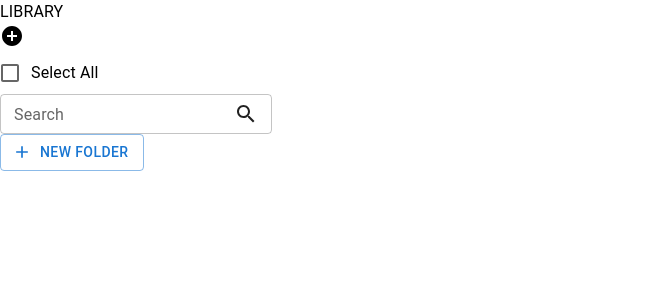
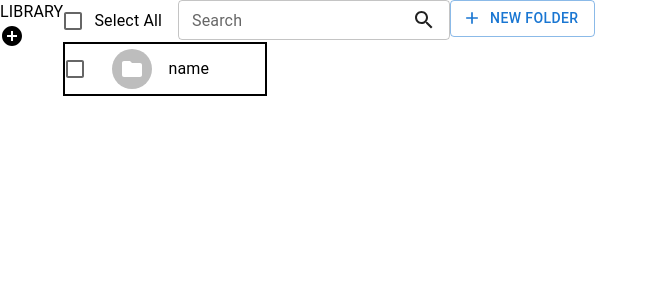
Before and after one commit to vaibhavthakkar26/folder-Managment, a React (Create React App) app in the folder my-app/: page / in a window 1280 px wide. Shown: the top 300 px of the page, without its empty margins (0-658 px from the left). Built offline with nearby package versions, Linux system fonts and the light colour scheme.

Commit message:
[Add] some basic html structure

```diff
--- a/my-app/src/Pages/Home.jsx
+++ b/my-app/src/Pages/Home.jsx
@@ -7,6 +7,7 @@ import FormControlLabel from '@mui/material/FormControlLabel';
 import Checkbox from '@mui/material/Checkbox';
 import Search from '../components/Search';
 import CreateFolder from '../components/CreateFolder';
+import DisplayFolder from '../components/Folders/DisplayFolder';
 
 function Home() {
   const dispatch = useDispatch();
@@ -30,20 +31,26 @@ function Home() {
 
 
   return (
-    <Box>
+    <Box display={"flex"}>
       <Box>
         <Typography>
           LIBRARY
         </Typography>
         <AddCircleIcon/>
       </Box>
-      <Box>
+
+      <Box> {/* Right SIDE */}
+        <Box display={"flex"}> {/* NavBar */}
         <FormGroup>
             <FormControlLabel control={<Checkbox />} label="Select All" />
         </FormGroup>
-        <Box>
+        <Box display={"flex"}>
               <Search/>
               <CreateFolder/>
+        </Box>
+        </Box>
+        <Box> {/* Display Folders */}
+          <DisplayFolder/>
         </Box>
       </Box>
     </Box>
--- a/my-app/src/components/CreateFolder/index.jsx
+++ b/my-app/src/components/CreateFolder/index.jsx
@@ -15,7 +15,8 @@ function CreateFolder() {
     const newFolderHandler = () =>{
         const data = {
             id: uuidv4(),
-            name:`new Folder`
+            name:`new Folder`,
+            selected:false
           }
           dispatch(createFolder(data));
           localStorage.setItem("folder",JSON.stringify([...folderTotalData,data]));
--- a/my-app/src/components/Folders/DisplayFolder.jsx
+++ b/my-app/src/components/Folders/DisplayFolder.jsx
@@ -1,11 +1,23 @@
-import React from 'react'
-
+import { Box, Checkbox, FormControlLabel, FormGroup } from "@mui/material";
+import React from "react";
+import Avatar from "@mui/material/Avatar";
+import FolderIcon from '@mui/icons-material/Folder';
+import ListItemAvatar from "@mui/material/ListItemAvatar/ListItemAvatar";
+import ListItemText from "@mui/material/ListItemText/ListItemText";
 function DisplayFolder() {
   return (
-    <div>
-
-    </div>
-  )
+    <Box display={"flex"} alignItems={"center"} border={"2px solid black"} width={200} height={50}>
+      <FormGroup>
+        <FormControlLabel control={<Checkbox />} />
+      </FormGroup>
+      <ListItemAvatar>
+        <Avatar>
+          <FolderIcon />
+        </Avatar>
+      </ListItemAvatar>
+      <ListItemText primary={"name"} />
+    </Box>
+  );
 }
 
-export default DisplayFolder
+export default DisplayFolder;
```
